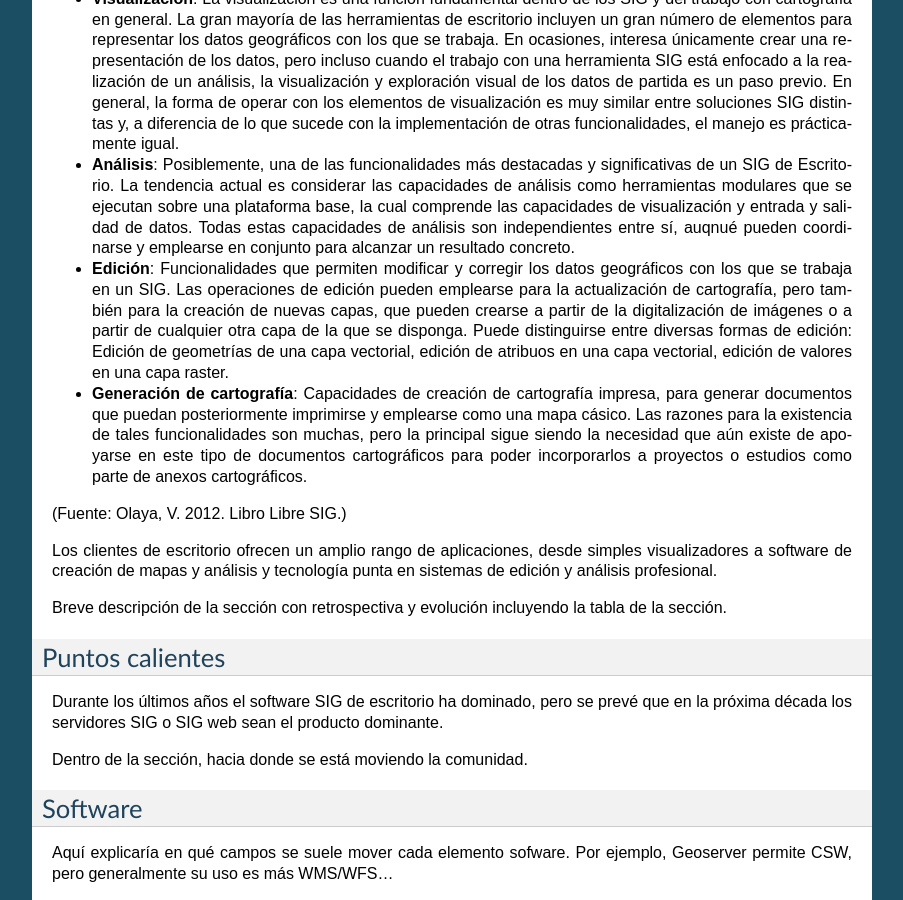
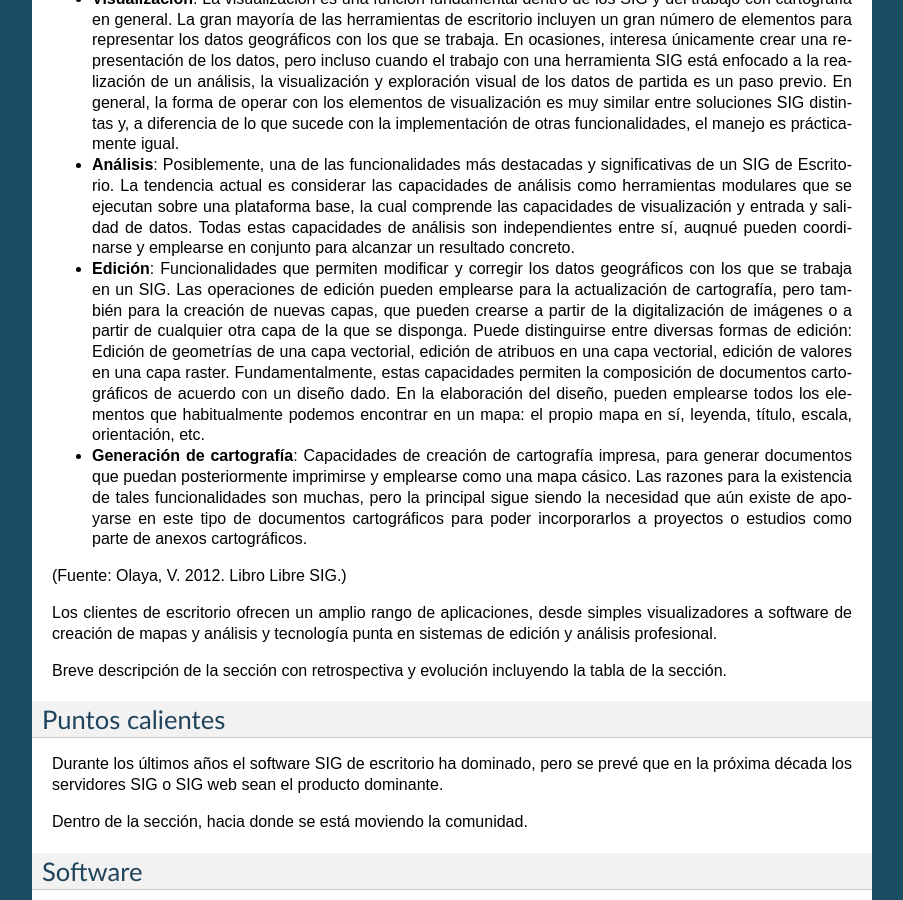
Before and after one commit to OSGeo-ES/panorama-siglibre8, a Sphinx documentation site: the page built from source/clientes/index.rst, in a window 1280 px wide and 900 px high, scrolled down 645 px. Shown: the whole window, without its empty margins (198-1101 px from the left). Built offline with Sphinx 7.4.7, drawn with Linux system fonts in a browser that asks for light colours.

Commit message:
Update index.rst

```diff
--- a/source/clientes/index.rst
+++ b/source/clientes/index.rst
@@ -21,7 +21,7 @@ Veamos con un poco más de detalle las principales funcionalidades de los SIG de
 
 - **Análisis**: Posiblemente, una de las funcionalidades más destacadas y significativas de un SIG de Escritorio. La tendencia actual es considerar las capacidades de análisis como herramientas modulares que se ejecutan sobre una plataforma base, la cual comprende las capacidades de visualización y entrada y salidad de datos. Todas estas capacidades de análisis son independientes entre sí, auqnué pueden coordinarse y emplearse en conjunto para alcanzar un resultado concreto.
 
-- **Edición**: Funcionalidades que permiten modificar y corregir los datos geográficos con los que se trabaja en un SIG. Las operaciones de edición pueden emplearse para la actualización de cartografía, pero también para la creación de nuevas capas, que pueden crearse a partir de la digitalización de imágenes o a partir de cualquier otra capa de la que se disponga. Puede distinguirse entre diversas formas de edición: Edición de geometrías de una capa vectorial, edición de atribuos en una capa vectorial, edición de valores en una capa raster.
+- **Edición**: Funcionalidades que permiten modificar y corregir los datos geográficos con los que se trabaja en un SIG. Las operaciones de edición pueden emplearse para la actualización de cartografía, pero también para la creación de nuevas capas, que pueden crearse a partir de la digitalización de imágenes o a partir de cualquier otra capa de la que se disponga. Puede distinguirse entre diversas formas de edición: Edición de geometrías de una capa vectorial, edición de atribuos en una capa vectorial, edición de valores en una capa raster. Fundamentalmente, estas capacidades permiten la composición de documentos cartográficos de acuerdo con un diseño dado. En la elaboración del diseño, pueden emplearse todos los elementos que habitualmente podemos encontrar en un mapa: el propio mapa en sí, leyenda, título, escala, orientación, etc.
 
 - **Generación de cartografía**: Capacidades de creación de cartografía impresa, para generar documentos que puedan posteriormente imprimirse y emplearse como una mapa cásico. Las razones para la existencia de tales funcionalidades son muchas, pero la principal sigue siendo la necesidad que aún existe de apoyarse en este tipo de documentos cartográficos para poder incorporarlos a proyectos o estudios como parte de anexos cartográficos.
 
```
